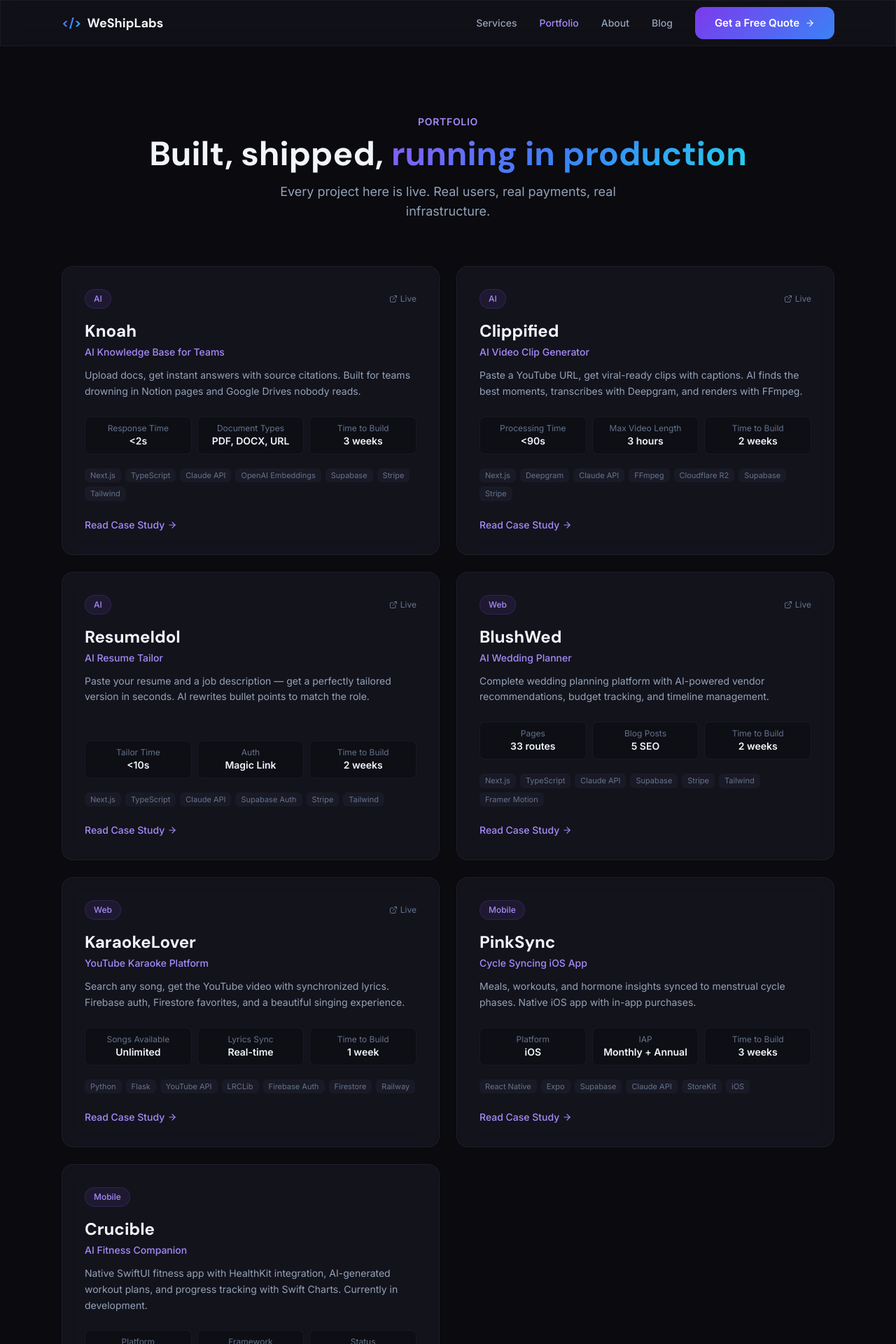
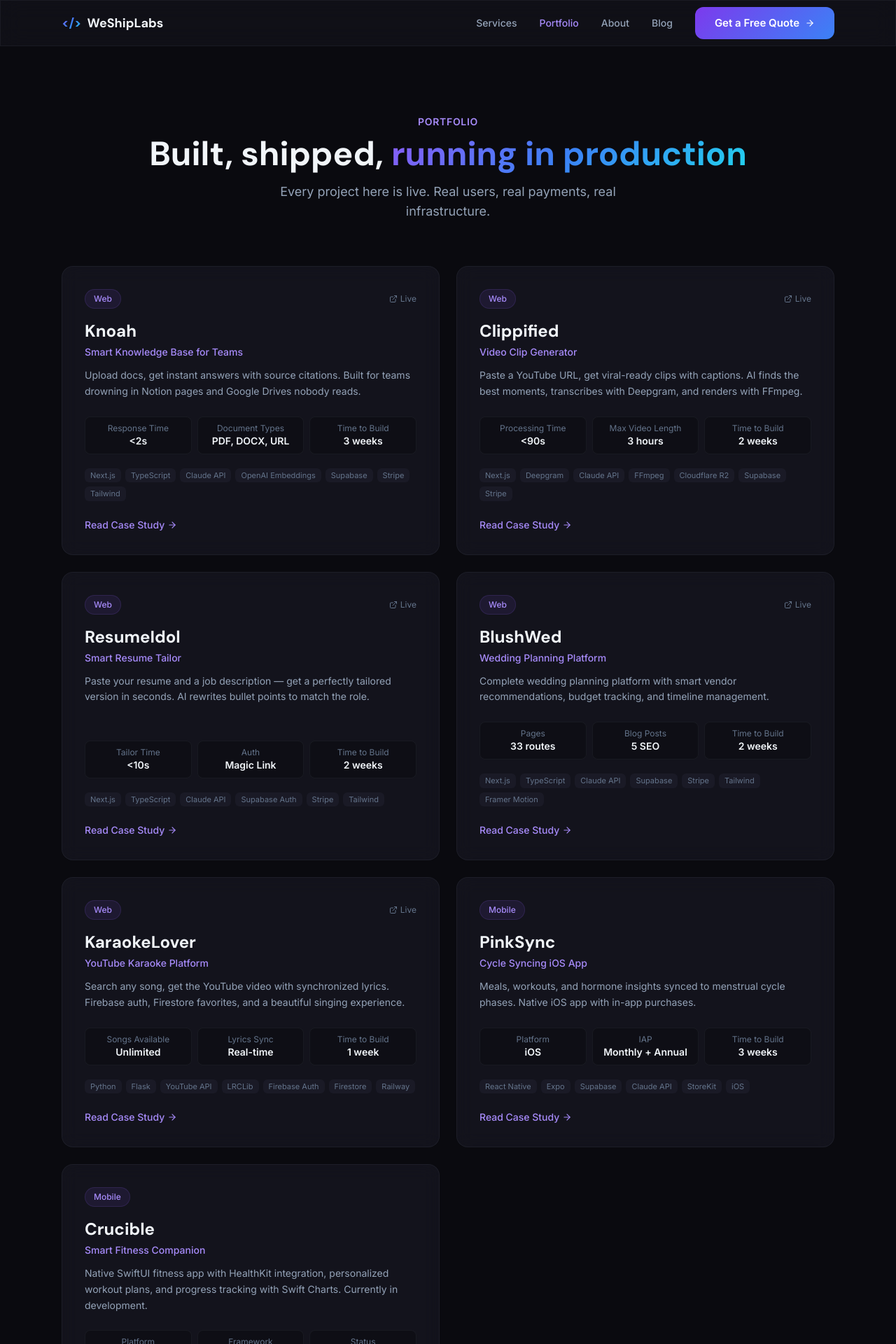
Before and after one commit to AshishSGit/weshiplabs, a Next.js app: page /portfolio in a window 1280 px wide. Shown: the top 1920 px of the page at 70% size. Built offline with nearby package versions, Linux system fonts and the light colour scheme.

Commit message:
Tone down AI mentions — lead with product, not tech

```diff
--- a/app/portfolio/[slug]/page.tsx
+++ b/app/portfolio/[slug]/page.tsx
@@ -35,7 +35,7 @@ export default async function CaseStudyPage({ params }: { params: Promise<{ slug
         <div className="mb-12">
           <div className="flex items-center gap-3 mb-4">
             <span className="tech-badge">
-              {project.category === "ai" ? "AI" : project.category === "web" ? "Web" : "Mobile"}
+              {project.category === "web" ? "Web" : "Mobile"}
             </span>
             {project.liveUrl && (
               <a href={project.liveUrl} target="_blank" rel="noopener" className="text-xs text-text-subtle hover:text-violet-400 flex items-center gap-1 transition-colors">
--- a/app/portfolio/page.tsx
+++ b/app/portfolio/page.tsx
@@ -27,7 +27,7 @@ export default function PortfolioPage() {
             <div key={project.slug} className="glass-card p-8 flex flex-col">
               <div className="flex items-center justify-between mb-4">
                 <span className="tech-badge">
-                  {project.category === "ai" ? "AI" : project.category === "web" ? "Web" : "Mobile"}
+                  {project.category === "web" ? "Web" : "Mobile"}
                 </span>
                 <div className="flex items-center gap-3">
                   {project.liveUrl && (
--- a/components/landing/case-studies-preview.tsx
+++ b/components/landing/case-studies-preview.tsx
@@ -39,7 +39,7 @@ export default function CaseStudiesPreview() {
               {/* Category badge */}
               <div className="flex items-center justify-between mb-4">
                 <span className="tech-badge">
-                  {project.category === "ai" ? "AI" : project.category === "web" ? "Web" : "Mobile"}
+                  {project.category === "web" ? "Web" : "Mobile"}
                 </span>
                 {project.liveUrl && (
                   <a
--- a/components/layout/footer.tsx
+++ b/components/layout/footer.tsx
@@ -27,7 +27,7 @@ export default function Footer() {
             <span className="gradient-text">&lt;/&gt;</span> {SITE.name}
           </p>
           <p className="text-sm text-text-subtle leading-relaxed">
-            AI-powered software that ships. From idea to production in weeks, not months.
+            Software that ships. From idea to production in weeks, not months.
           </p>
         </div>
         <div>
--- a/lib/site-data.ts
+++ b/lib/site-data.ts
@@ -95,7 +95,7 @@ export const projects: Project[] = [
   {
     slug: "knoah",
     name: "Knoah",
-    tagline: "AI Knowledge Base for Teams",
+    tagline: "Smart Knowledge Base for Teams",
     description:
       "Upload docs, get instant answers with source citations. Built for teams drowning in Notion pages and Google Drives nobody reads.",
     challenge:
@@ -105,7 +105,7 @@ export const projects: Project[] = [
     results:
       "Live SaaS product with paying customers. Sub-2-second response times on 10K+ document corpora. Stripe billing, team invites, and usage analytics built in.",
     techStack: ["Next.js", "TypeScript", "Claude API", "OpenAI Embeddings", "Supabase", "Stripe", "Tailwind"],
-    category: "ai",
+    category: "web",
     liveUrl: "https://www.getknoah.com",
     metrics: [
       { label: "Response Time", value: "<2s" },
@@ -117,7 +117,7 @@ export const projects: Project[] = [
   {
     slug: "clippified",
     name: "Clippified",
-    tagline: "AI Video Clip Generator",
+    tagline: "Video Clip Generator",
     description:
       "Paste a YouTube URL, get viral-ready clips with captions. AI finds the best moments, transcribes with Deepgram, and renders with FFmpeg.",
     challenge:
@@ -127,7 +127,7 @@ export const projects: Project[] = [
     results:
       "Production SaaS with Stripe subscriptions. Processes videos up to 3 hours long. Average clip generation under 90 seconds.",
     techStack: ["Next.js", "Deepgram", "Claude API", "FFmpeg", "Cloudflare R2", "Supabase", "Stripe"],
-    category: "ai",
+    category: "web",
     liveUrl: "https://clippified.com",
     metrics: [
       { label: "Processing Time", value: "<90s" },
@@ -139,7 +139,7 @@ export const projects: Project[] = [
   {
     slug: "resumeidol",
     name: "ResumeIdol",
-    tagline: "AI Resume Tailor",
+    tagline: "Smart Resume Tailor",
     description:
       "Paste your resume and a job description — get a perfectly tailored version in seconds. AI rewrites bullet points to match the role.",
     challenge:
@@ -149,7 +149,7 @@ export const projects: Project[] = [
     results:
       "Live product with magic-link auth, saved resumes, and job URL auto-fetch. Pro tier with Stripe billing.",
     techStack: ["Next.js", "TypeScript", "Claude API", "Supabase Auth", "Stripe", "Tailwind"],
-    category: "ai",
+    category: "web",
     liveUrl: "https://resumeidol.com",
     metrics: [
       { label: "Tailor Time", value: "<10s" },
@@ -161,9 +161,9 @@ export const projects: Project[] = [
   {
     slug: "blushwed",
     name: "BlushWed",
-    tagline: "AI Wedding Planner",
+    tagline: "Wedding Planning Platform",
     description:
-      "Complete wedding planning platform with AI-powered vendor recommendations, budget tracking, and timeline management.",
+      "Complete wedding planning platform with smart vendor recommendations, budget tracking, and timeline management.",
     challenge:
       "Wedding planning is overwhelming — couples juggle spreadsheets, Pinterest boards, and vendor emails across 12+ months.",
     solution:
@@ -226,9 +226,9 @@ export const projects: Project[] = [
   {
     slug: "crucible",
     name: "Crucible",
-    tagline: "AI Fitness Companion",
+    tagline: "Smart Fitness Companion",
     description:
-      "Native SwiftUI fitness app with HealthKit integration, AI-generated workout plans, and progress tracking with Swift Charts. Currently in development.",
+      "Native SwiftUI fitness app with HealthKit integration, personalized workout plans, and progress tracking with Swift Charts. Currently in development.",
     challenge:
       "Most fitness apps are either too simple (just a timer) or too complex (require a personal trainer to understand).",
     solution:
```
